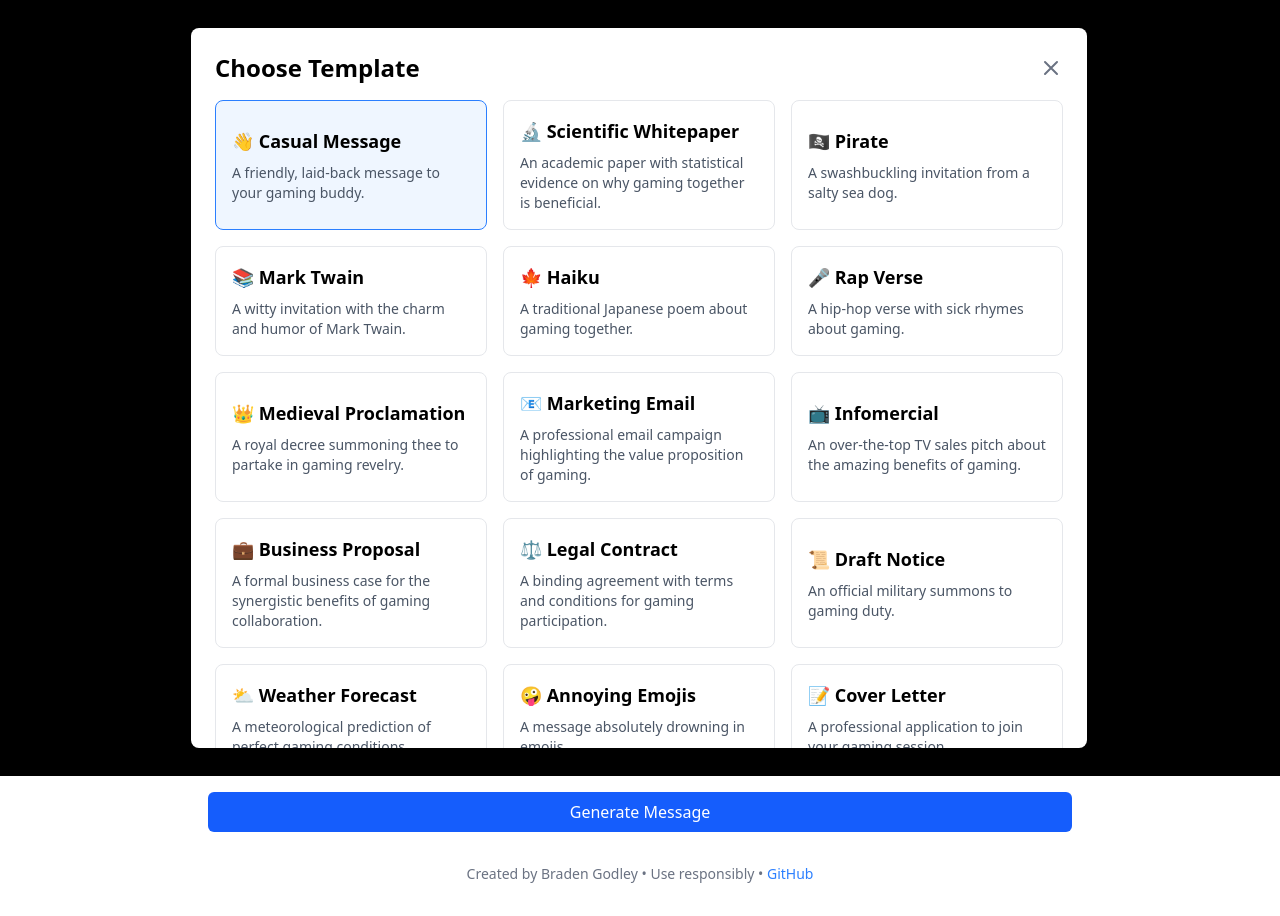
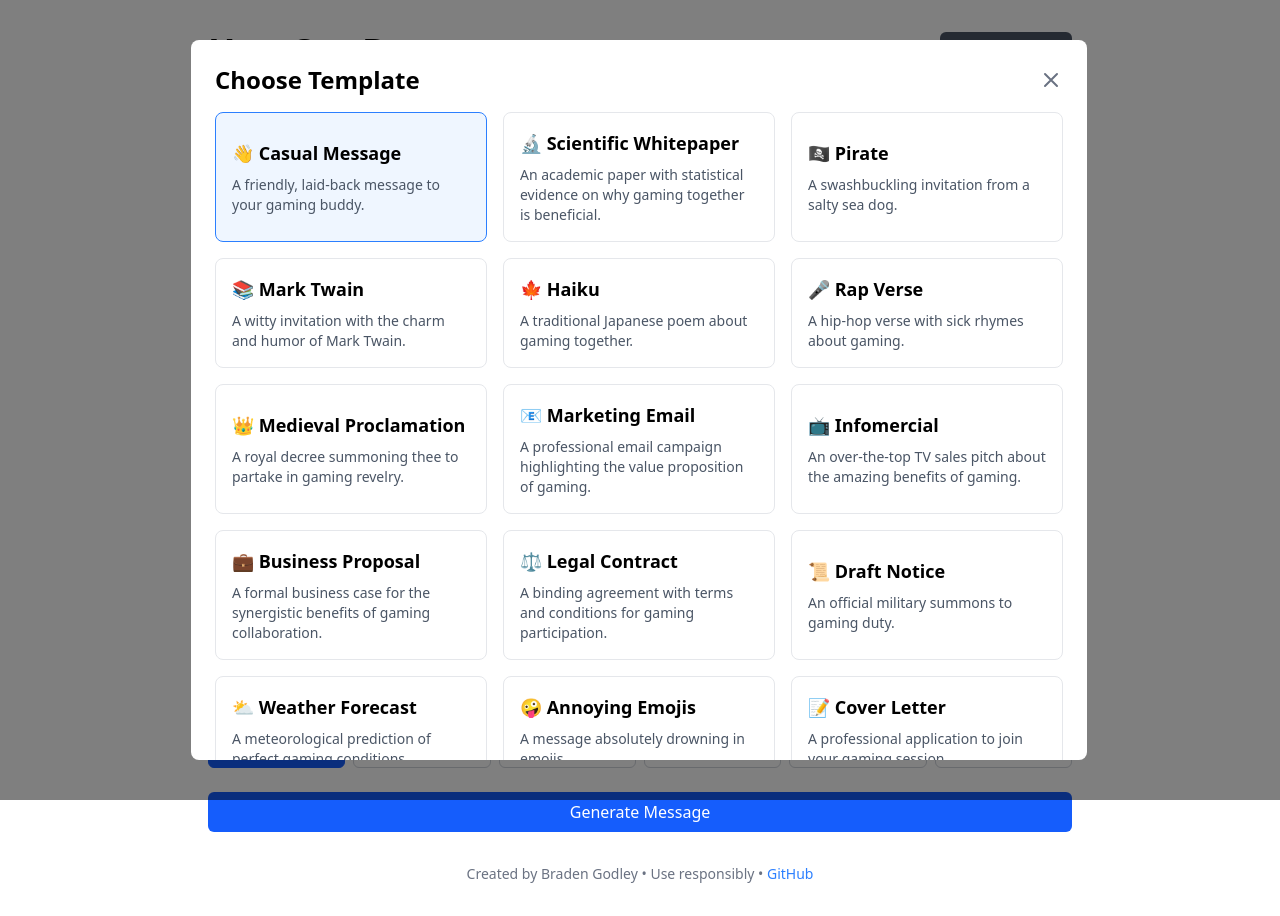
Before and after one commit to braden-godley/hop-on-bro, a React (Vite) app: page / in a window 1280 px wide. Both pictures are taken after a click on the button 640 px from the left and 641 px from the top of the page. Built offline with nearby package versions, Linux system fonts and the light colour scheme.

Commit message:
improve modal cover

```diff
--- a/src/components/TemplateSelector.jsx
+++ b/src/components/TemplateSelector.jsx
@@ -5,7 +5,7 @@
   if (!isOpen) return null
 
   return (
-    <div className="fixed inset-0 bg-black bg-opacity-50 flex items-center justify-center z-50">
+    <div className="fixed inset-0 bg-black/50 flex items-center justify-center z-50 m-0">
       <div
         className="bg-white rounded-lg p-6 w-[90vw] max-w-4xl max-h-[90vh] overflow-y-auto"
         style={{
```
